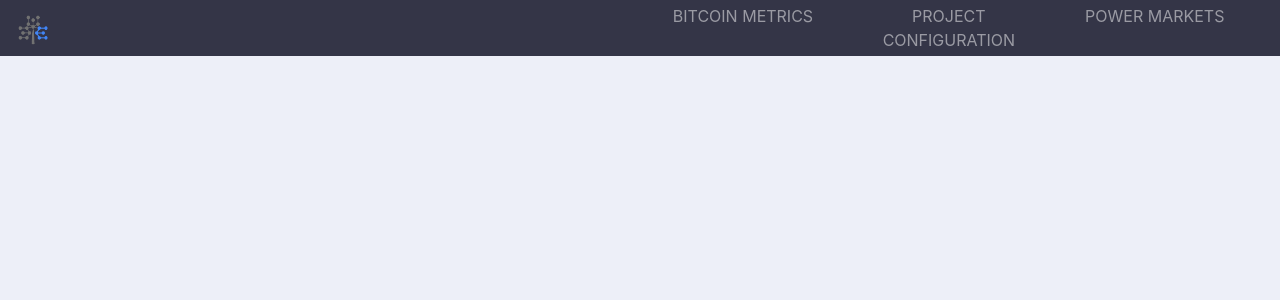
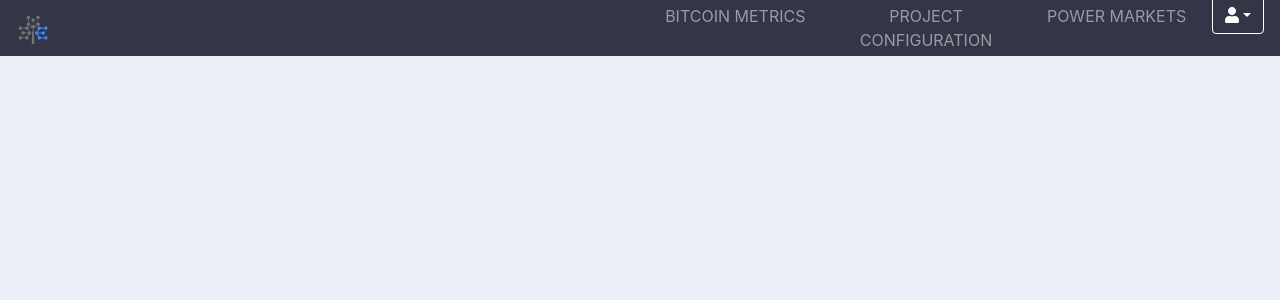
Before and after one commit to storrellas/inspire_ui, a React (Create React App) app: page / in a window 1280 px wide. Shown: the top 300 px of the page. Built offline with nearby package versions, Linux system fonts and the light colour scheme.

Commit message:
ENH: Assing font awesome

```diff
--- a/package.json
+++ b/package.json
@@ -3,6 +3,9 @@
   "version": "0.1.0",
   "private": true,
   "dependencies": {
+    "@fortawesome/fontawesome-svg-core": "^1.2.34",
+    "@fortawesome/free-solid-svg-icons": "^5.15.2",
+    "@fortawesome/react-fontawesome": "^0.1.14",
     "@testing-library/jest-dom": "^5.11.9",
     "@testing-library/react": "^11.2.5",
     "@testing-library/user-event": "^12.7.1",
--- a/src/pages/dashboard.js
+++ b/src/pages/dashboard.js
@@ -2,7 +2,7 @@ import React from 'react';
 // Bootstrap
 import 'bootstrap/dist/css/bootstrap.min.css';
 import { Container } from 'react-bootstrap';
-import { Navbar, Nav } from 'react-bootstrap';
+import { Navbar, Nav, NavDropdown, Dropdown } from 'react-bootstrap';
 
 
 import { withRouter } from 'react-router-dom'
@@ -13,12 +13,14 @@ import "./dashboard.scss"
 import inspire_logo from '../assets/logo.png';
 
 // Project imports
+import { FontAwesomeIcon } from '@fortawesome/react-fontawesome'
+import { faUser, faSignOut } from '@fortawesome/free-solid-svg-icons'
 
 // Content list
 
 class Dashboard extends React.Component {
 
-  constructor(props){
+  constructor(props) {
     super(props)
     this.state = {
     }
@@ -30,8 +32,8 @@ class Dashboard extends React.Component {
     return (
       <Container fluid className='meatze_main'>
         <Navbar variant="dark" className="meatze_navbar navbar">
-          <Navbar.Brand href="#home" style={{ height: '100%'}}>
-            <img src={inspire_logo} alt="logo" style={{ height: '100%'}}></img>
+          <Navbar.Brand href="#home" style={{ height: '100%' }}>
+            <img src={inspire_logo} alt="logo" style={{ height: '100%' }}></img>
           </Navbar.Brand>
           <Nav className="ml-auto w-50">
             <Nav.Link href="#home" className='w_33 text-center' >
@@ -43,11 +45,25 @@ class Dashboard extends React.Component {
             <Nav.Link href="#pricing" className='w_33 text-center'>
               <div className="submenu">POWER MARKETS</div>
             </Nav.Link>
+
+
+            <Dropdown>
+              <Dropdown.Toggle variant="success" id="dropdown-basic" style={{ backgroundColor: 'transparent', borderColor: 'white' }}>
+                <FontAwesomeIcon style={{ color: 'white' }} icon={faUser} />
+              </Dropdown.Toggle>
+
+              <Dropdown.Menu align="right">
+                <Dropdown.Item href="#/action-1">Sergi Torrellas</Dropdown.Item>
+                <Dropdown.Item href="#/action-2">Logout</Dropdown.Item>
+                <Dropdown.Item href="#/action-3">Something else</Dropdown.Item>
+              </Dropdown.Menu>
+            </Dropdown>
+
           </Nav>
         </Navbar>
         <div className="meatze_content">
         </div>
-    </Container>);
+      </Container>);
   }
 }
 
```
Also changed, not shown: 1 other file (tests, documents, lock files or other folders).
